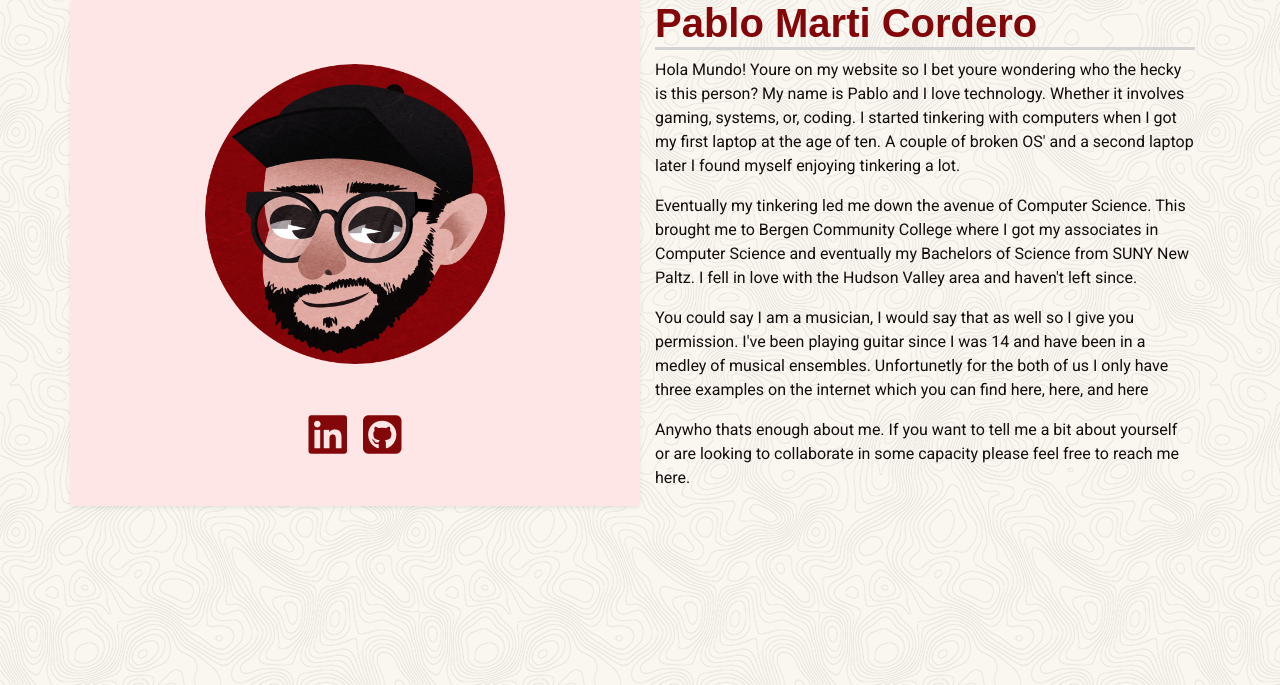
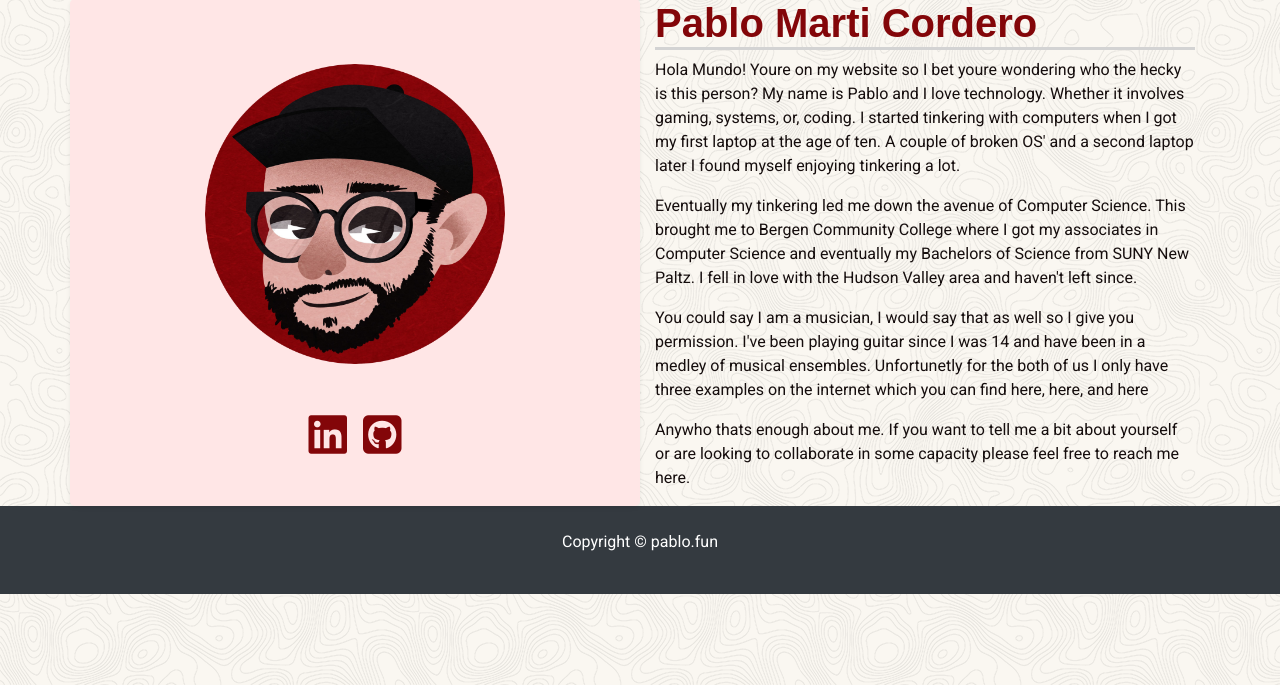
Before and after one commit to pablojmarti/pablo.fun, a Rails app: page / in a window 1280 px wide. Shown: the part 115-800 px from the top of the page. Run offline with Rails 7, Linux system fonts and the light colour scheme; style sheets or scripts are compiled from the project's sources; some libraries are stand-ins or nearby versions; some web fonts are replaced.

Commit message:
Adds basic footer partial

```diff
--- /dev/null
+++ b/app/views/layouts/_footer.html.erb
@@ -0,0 +1,5 @@
+<footer id="sticky-footer" class="py-4 bg-dark text-white">
+  <div class="container text-center">
+    <p class="text-white justify-content-center">Copyright &copy; <%= link_to "pablo.fun", "https://pablo.fun", class: "text-white" %></p>
+  </div>
+</div>
--- a/app/views/layouts/application.html.erb
+++ b/app/views/layouts/application.html.erb
@@ -17,5 +17,6 @@
   <body>
     <%= render 'layouts/navigation' %>
     <%= yield %>
+    <%= render 'layouts/footer' %>
   </body>
 </html>
```
